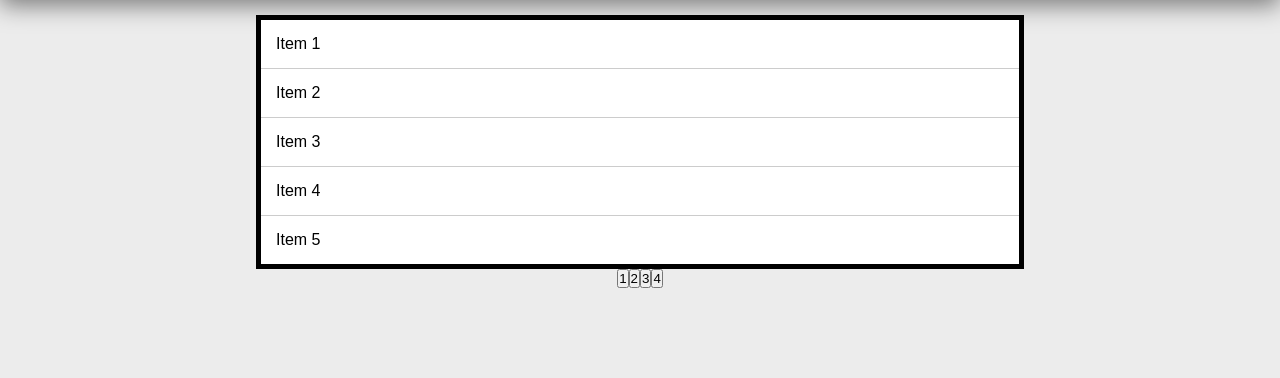
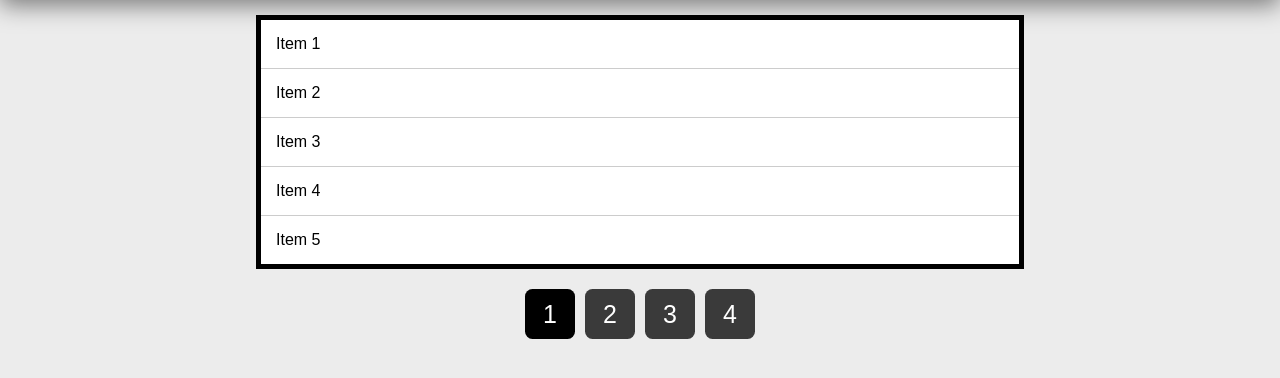
Before and after one commit to anderson-ca/vanilla-js-pagination, a website: page public/index.html in a window 1280 px wide. Shown: the part 60-438 px from the top of the page. Drawn offline with Linux system fonts and the light colour scheme; files whose address does not match are found by name.

Commit message:
finish basic pagination version

```diff
--- a/public/style/index.css
+++ b/public/style/index.css
@@ -45,3 +45,38 @@ main .list .item:last-of-type {
 main .list .item:hover {
   background: rgba(0, 0, 0, 0.05);
 }
+
+.pagination {
+  display: flex;
+  flex-wrap: wrap;
+  justify-content: center;
+  align-items: center;
+}
+
+.pagination button {
+  width: 50px;
+  height: 50px;
+
+  appearance: none;
+  border: none;
+  cursor: pointer;
+
+  background-color: rgb(58, 58, 58);
+
+  margin: 20px 5px;
+  transition: 0.4s;
+
+  color: #ffffff;
+  font-size: 25px;
+  border-radius: 15%;
+
+}
+
+.pagination button:hover {
+  background-color: rgb(97, 97, 97);
+}
+
+.pagination button.active {
+  background-color: rgb(0, 0, 0);
+  box-shadow: inset 0px 0px 4px rgba(0, 0, 0, 0.2);
+}
--- a/src/index.js
+++ b/src/index.js
@@ -46,16 +46,21 @@ function SetupPagination(items, wrapper, rows_per_page) {
   wrapper.innerHTML = "";
   let page_count = Math.ceil(items.length / rows_per_page);
   for (let i = 1; i < page_count + 1; i++) {
-    let btn = PaginationButton(i);
+    let btn = PaginationButton(i, items);
     wrapper.appendChild(btn);
   }
 }
 
-function PaginationButton(page) {
+function PaginationButton(page, items) {
   let button = document.createElement("button");
   button.innerText = page;
 
   if (current_page == page) button.classList.add("active");
+
+  button.addEventListener("click", function () {
+      current_page = page;
+      DispayList(items, list_element, rows, current_page)
+  })
 
   return button;
 }
```
